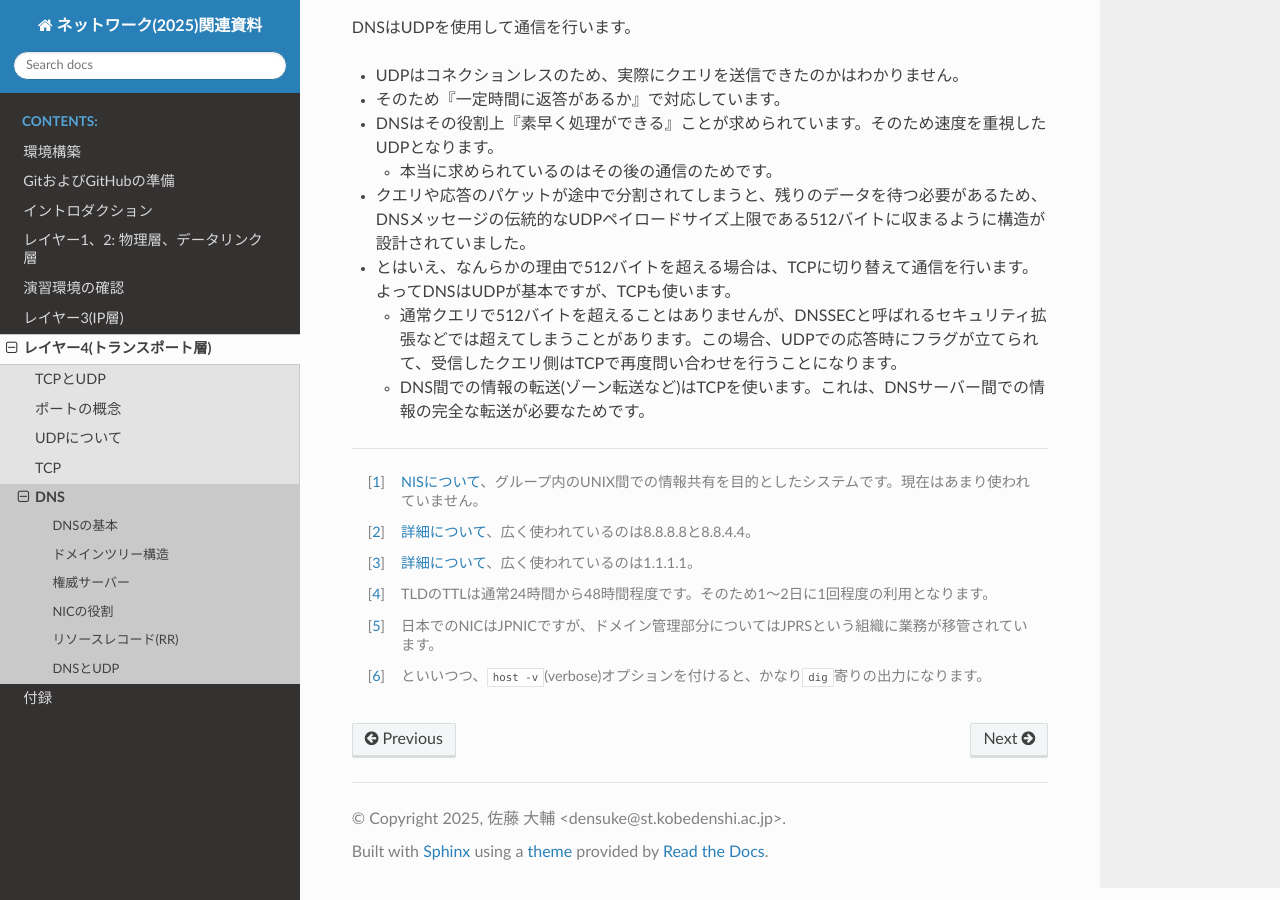
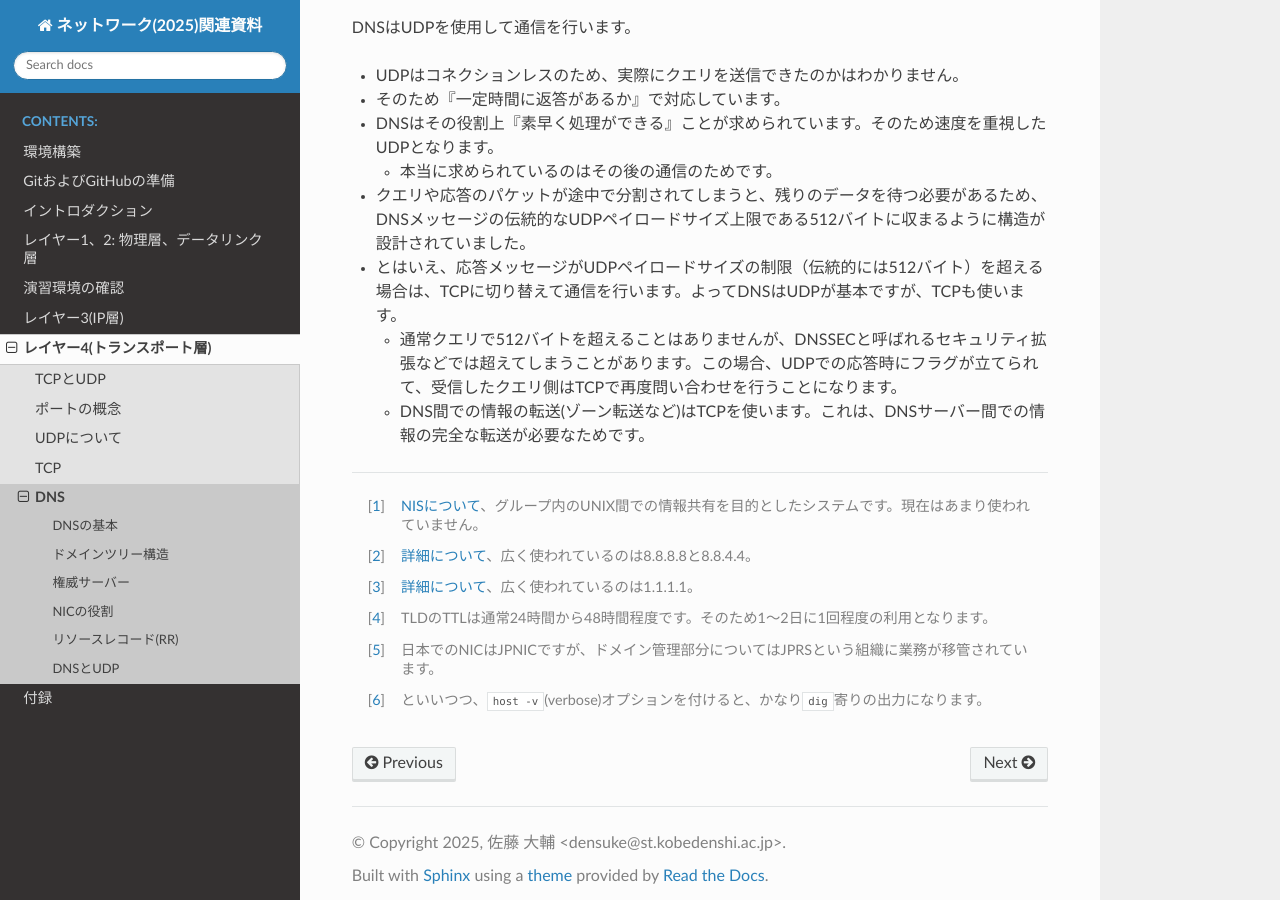
Before and after one commit to densuke/2025-network-doc, a Sphinx documentation site: the page built from source/transport/dns.md, in a window 1280 px wide and 900 px high, scrolled down 7174 px. Built offline with Sphinx 7.4.7 and the Read the Docs theme 3.1.0, drawn with Linux system fonts in a browser that asks for light colours; pages that are not in the unit, such as notebooks, are missing from menus.

Commit message:
Update source/transport/dns.md
Co-authored-by: gemini-code-assist[bot] <176961590+gemini-code-assist[bot]@users.noreply.github.com>

```diff
--- a/source/transport/dns.md
+++ b/source/transport/dns.md
@@ -352,7 +352,7 @@ DNSはUDPを使用して通信を行います。
 - DNSはその役割上『素早く処理ができる』ことが求められています。そのため速度を重視したUDPとなります。
   - 本当に求められているのはその後の通信のためです。
 - クエリや応答のパケットが途中で分割されてしまうと、残りのデータを待つ必要があるため、DNSメッセージの伝統的なUDPペイロードサイズ上限である512バイトに収まるように構造が設計されていました。
-- とはいえ、なんらかの理由で512バイトを超える場合は、TCPに切り替えて通信を行います。よってDNSはUDPが基本ですが、TCPも使います。
+- とはいえ、応答メッセージがUDPペイロードサイズの制限（伝統的には512バイト）を超える場合は、TCPに切り替えて通信を行います。よってDNSはUDPが基本ですが、TCPも使います。
   - 通常クエリで512バイトを超えることはありませんが、DNSSECと呼ばれるセキュリティ拡張などでは超えてしまうことがあります。この場合、UDPでの応答時にフラグが立てられて、受信したクエリ側はTCPで再度問い合わせを行うことになります。
   - DNS間での情報の転送(ゾーン転送など)はTCPを使います。これは、DNSサーバー間での情報の完全な転送が必要なためです。
 
```
